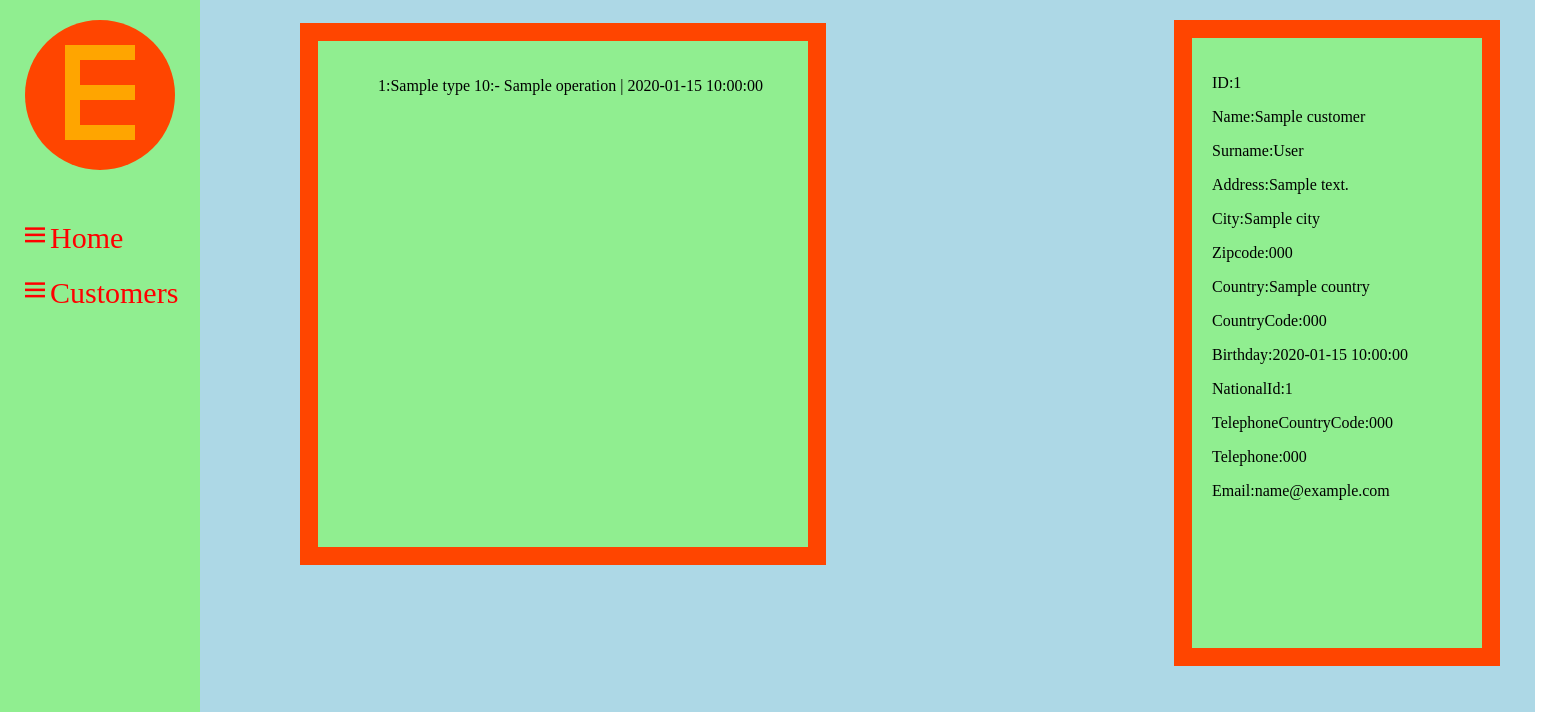
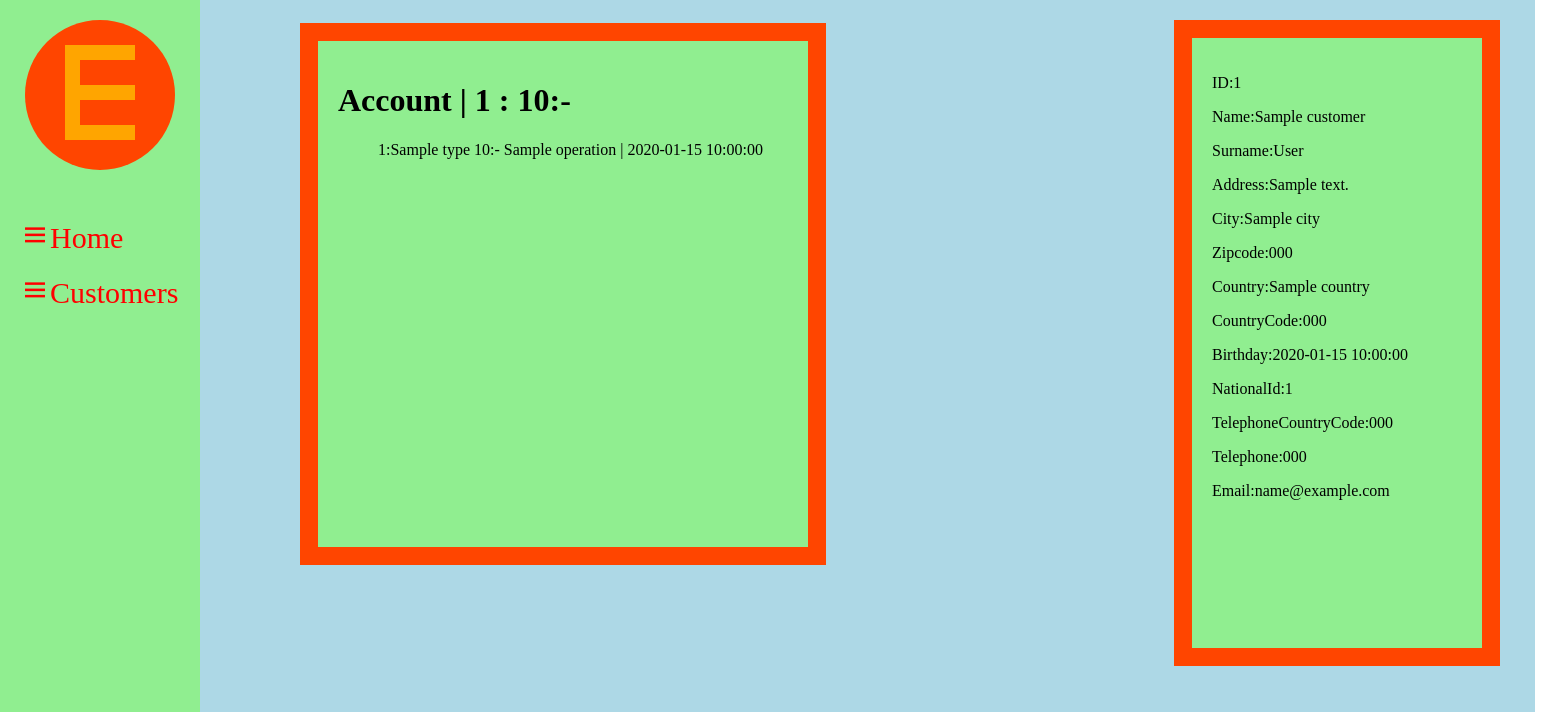
Before and after one commit to erikhalt/bank, a Flask app: template templates/transactions.html in a window 1560 px wide. Shown: the top 712 px of the page. Run offline with Flask 3, Linux system fonts and the light colour scheme; the template is opened without the code that fills it: most values are stand-ins (such as "Sample title", 1, 10 or a date in 2020); parts of the project's set-up code (start-up, migrations or seed data) failed here and were passed over.

Commit message:
small fixes

```diff
--- a/app.py
+++ b/app.py
@@ -91,12 +91,6 @@ def startpage():
         return redirect(url_for('customer', id=search))
     return render_template('home.html', customer=customer, idsearchform = idsearchform, customerAmount=customerAmount, accountAmount=accountAmount)
 
-@app.route("/forgot", methods=['GET','POST'])
-def forgotpassword():
-    form = forgotpasswordform()
-    if form.validate_on_submit():
-        pass
-    return render_template('forgot.html',form = form)
 
 @app.route("/logout")
 def logout():
@@ -209,13 +203,14 @@ def deposit(id,accountid):
 def transaction(id,accountid):
     accountTransaction = Transaction.query.filter_by(AccountId=accountid).order_by(Transaction.Date.desc())
     customer = Customer.query.filter_by(Id=id).first()
+    account = Account.query.filter_by(Id=accountid).first()
 
     search = request.args.get('id_search', '')
     if search.isnumeric():
         return redirect(url_for('customer', id=search))
 
 
-    return render_template('transactions.html', accountTransaction=accountTransaction, customer=customer)
+    return render_template('transactions.html', accountTransaction=accountTransaction, customer=customer, account=account)
 
 
 @app.route("/<id>/Withdrawl<accountid>", methods=['GET','POST'])
--- a/templates/transactions.html
+++ b/templates/transactions.html
@@ -23,6 +23,7 @@ Transaction
 </div>
 
 <div class="accountinfo">
+        <h1>Account | {{account.Id}} : {{account.Balance}}:-</h1>
         {%for element in accountTransaction%}
         <ul>{{element.Id}}:{{element.Type}} {{element.Amount}}:- {{element.Operation}} | {{element.Date}}</ul>
         <ul></ul>
```
